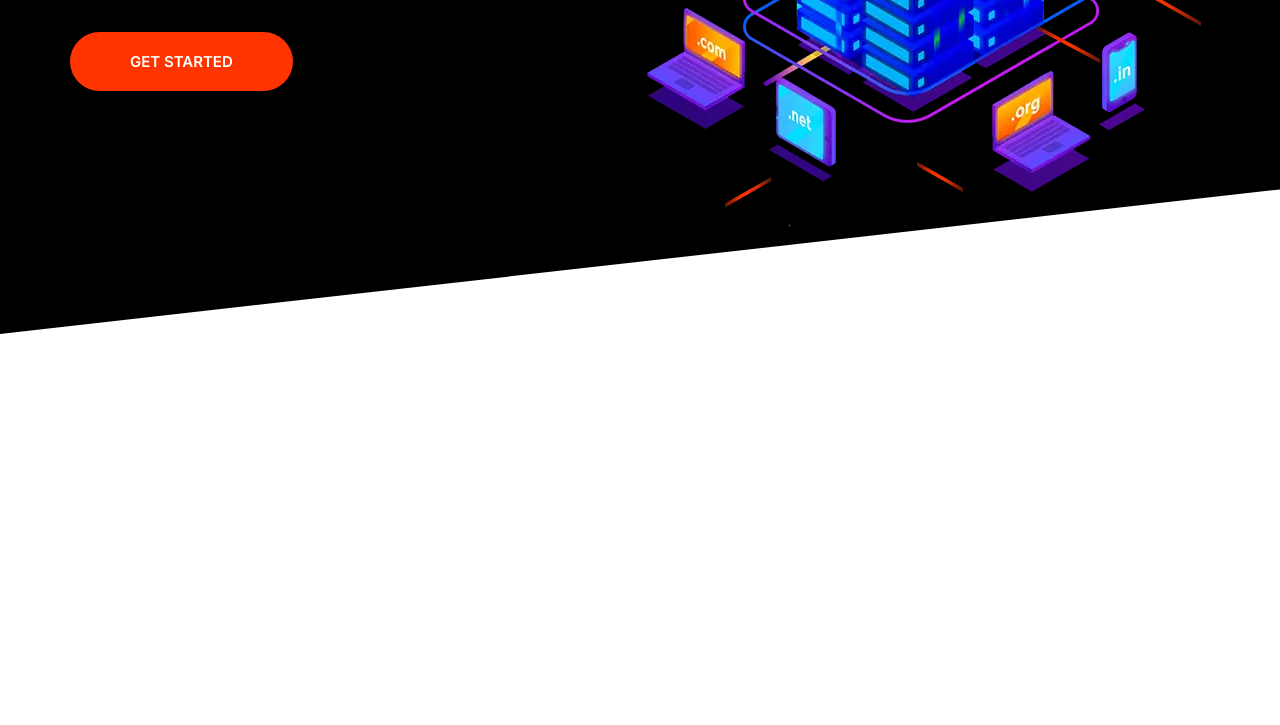
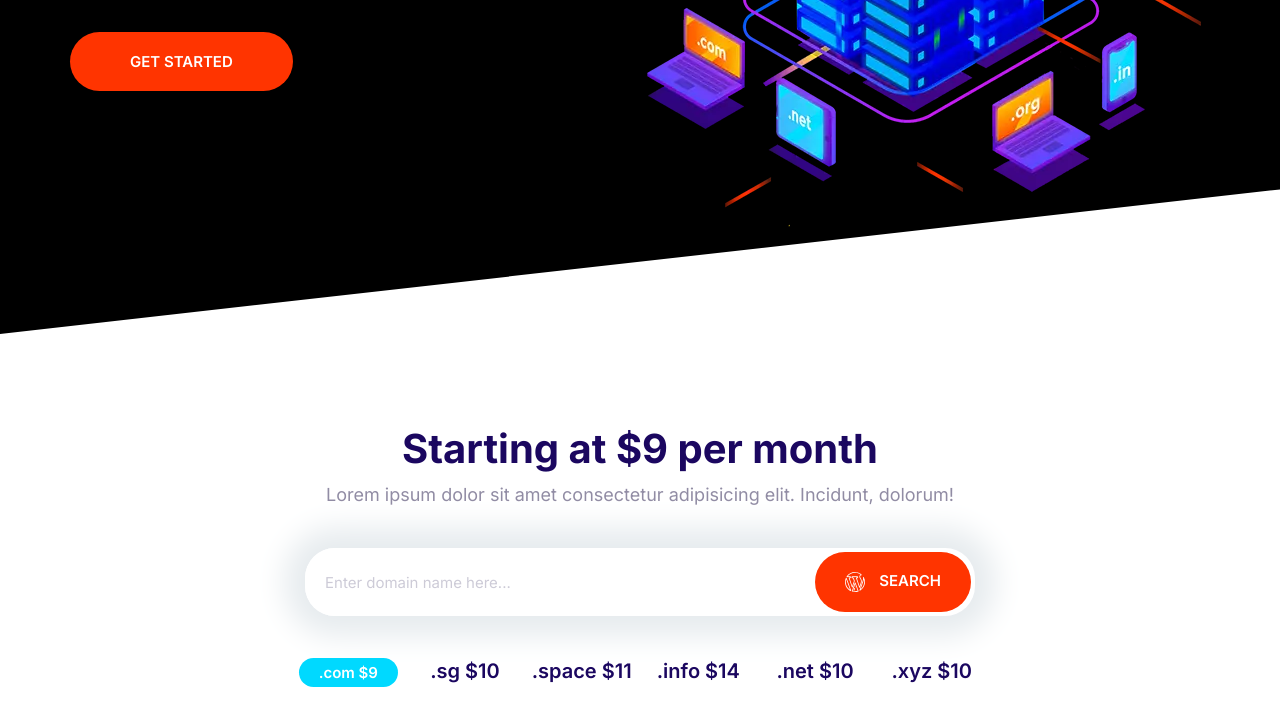
Before and after one commit to OBo1307/Moshify, a plain HTML site: page index.html in a window 1280 px wide. Shown: the part 389-1114 px from the top of the page. Before the commit the page ends 800 px from the top, so only its background shows below. Drawn offline with Linux system fonts and the light colour scheme.

Commit message:
Build the block-domain component.

```diff
--- a/css/styles.css
+++ b/css/styles.css
@@ -187,13 +187,13 @@ a {
 }
 
 .icon-container {
-  width: 64px;
-  height: 64px;
+  align-items: center;
   background: #f3f9fa;
   border-radius: 100%;
   display: inline-flex;
+  height: 64px;
   justify-content: center;
-  align-items: center;
+  width: 64px;
 }
 
 .icon-container--accent {
@@ -208,10 +208,18 @@ a {
   font-size: 1.8rem;
   font-weight: 600;
   margin: 1rem 0;
+  outline: 0;
   padding: 2rem 3rem;
   text-align: center;
   text-transform: uppercase;
   white-space: nowrap;
+}
+
+.btn .icon {
+  height: 2rem;
+  margin-right: 1rem;
+  vertical-align: middle;
+  width: 2rem;
 }
 
 .btn--primary {
@@ -291,7 +299,7 @@ a {
 .input-group .input {
   border: 0;
   flex-grow: 1;
-  padding: 1.5rem 1rem;
+  padding: 1.5rem 2rem;
 }
 
 .input-group .btn {
@@ -333,9 +341,9 @@ a {
 /* Plans */
 .plan__name {
   color: #fff;
+  font-size: 2.4rem;
+  font-weight: 500;
   margin: 0;
-  font-weight: 500;
-  font-size: 2.4rem;
 }
 
 .plan__price {
@@ -345,8 +353,8 @@ a {
 .plan__billing-cycle {
   font-size: 2.4rem;
   font-weight: 300;
+  margin-right: 1rem;
   opacity: 0.8;
-  margin-right: 1rem;
 }
 
 .plan__description {
@@ -366,11 +374,11 @@ a {
 
 .plan--popular .card__header::before {
   content: url(../images/popular.svg);
-  width: 40px;
   display: inline-block;
   position: absolute;
+  right: 5%;
   top: -6px;
-  right: 5%;
+  width: 40px;
 }
 
 @media screen and (min-width: 1024px) {
@@ -410,9 +418,9 @@ a {
 
 /* Quotes */
 .quote {
+  color: var(--color-body-darker);
   font-size: 3rem;
   font-style: italic;
-  color: var(--color-body-darker);
   line-height: 1.3;
 }
 
@@ -433,9 +441,9 @@ a {
 
 .quote__organization {
   color: var(--color-headings);
-  opacity: 0.4;
   font-size: 2rem;
   font-style: normal;
+  opacity: 0.4;
 }
 
 .quote__line {
@@ -612,12 +620,12 @@ a {
 
 /* Navigation Bar */
 .nav {
+  align-items: center;
   background: #000;
   display: flex;
+  flex-wrap: wrap;
   justify-content: space-between;
-  flex-wrap: wrap;
   padding: 0 1rem;
-  align-items: center;
 }
 
 .nav__list {
@@ -699,3 +707,28 @@ a {
     align-self: center;
   }
 }
+
+/* Domain Block */
+.block-domain .input-group {
+  box-shadow: 0 0 30px 20px #e6ebee;
+  border: 0;
+  margin: 4rem auto;
+  max-width: 670px;
+}
+
+.block-domain__prices {
+  display: grid;
+  font-size: 2rem;
+  font-weight: 600;
+  grid-template-columns: repeat(3, 1fr);
+  grid-template-rows: repeat(2, 6rem);
+  justify-items: center;
+  margin: 0 auto;
+  max-width: 700px;
+}
+
+@media screen and (min-width: 768px) {
+  .block-domain__prices {
+    grid-template-columns: repeat(auto-fit, minmax(10rem, 1fr));
+  }
+}
--- a/index.html
+++ b/index.html
@@ -28,6 +28,30 @@
         </div>
     </section>
 
+    <section class="block container block-domain">
+        <header class="block__header">
+            <h2>Starting at $9 per month</h2>
+            <p>Lorem ipsum dolor sit amet consectetur adipisicing elit. Incidunt, dolorum!</p>
+        </header>
+        <div class="input-group">
+            <input type="text" class="input" placeholder="Enter domain name here...">
+            <button class="btn btn--accent">
+                <svg class="icon icon--white">
+                    <use xlink:href="images/sprite.svg#wordpress"></use>
+                </svg>
+                Search
+            </button>
+        </div>
+        <ul class="list block-domain__prices">
+            <li><span class="badge badge--secondary">.com $9</span></li>
+            <li>.sg $10</li>
+            <li>.space $11</li>
+            <li>.info $14</li>
+            <li>.net $10</li>
+            <li>.xyz $10</li>
+        </ul>
+    </section>
+
     <script src="js/main.js"></script>
 </body>
 
```
Also changed, not shown: components/block-domain.html (added, +23 -0 lines), images/sprite.svg.
